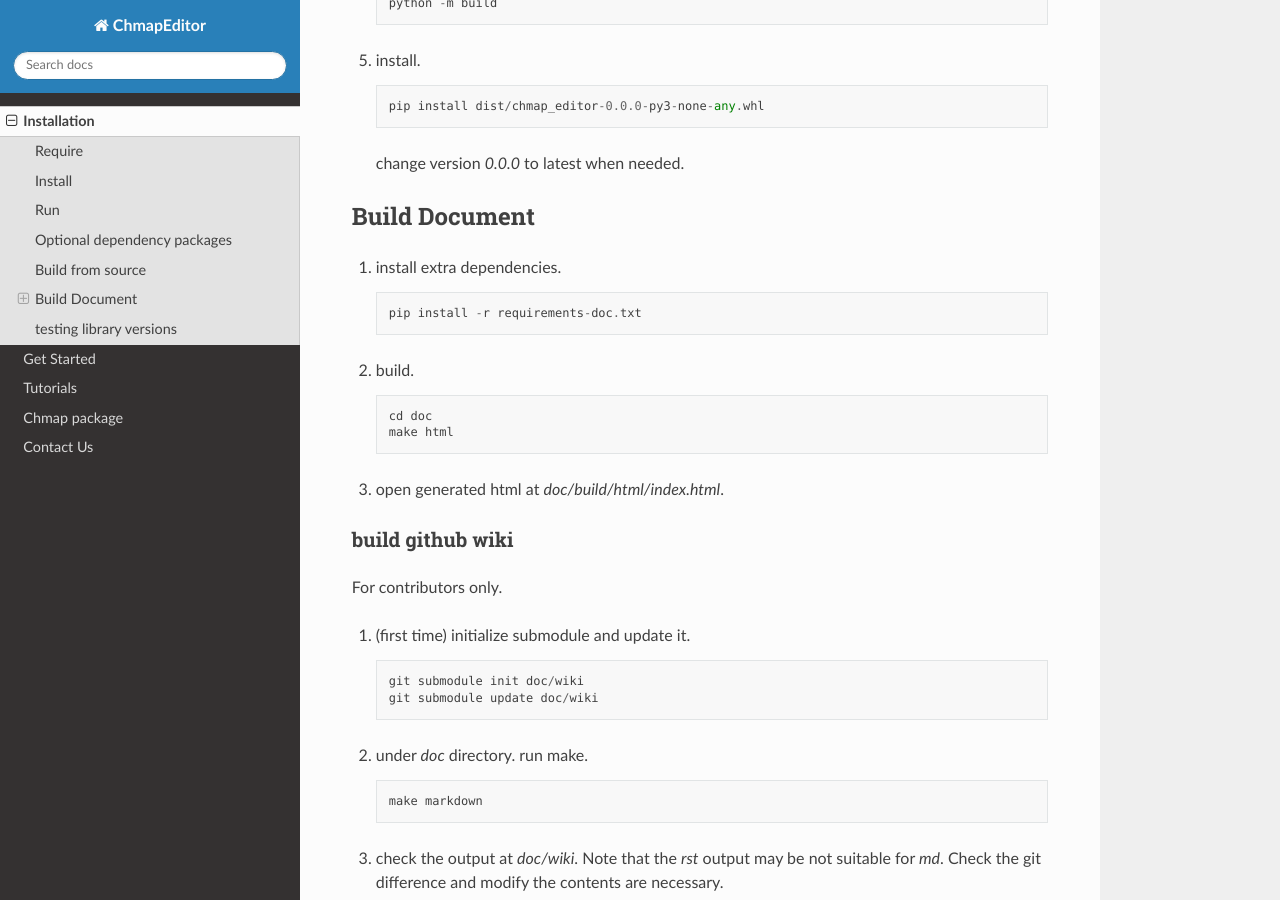
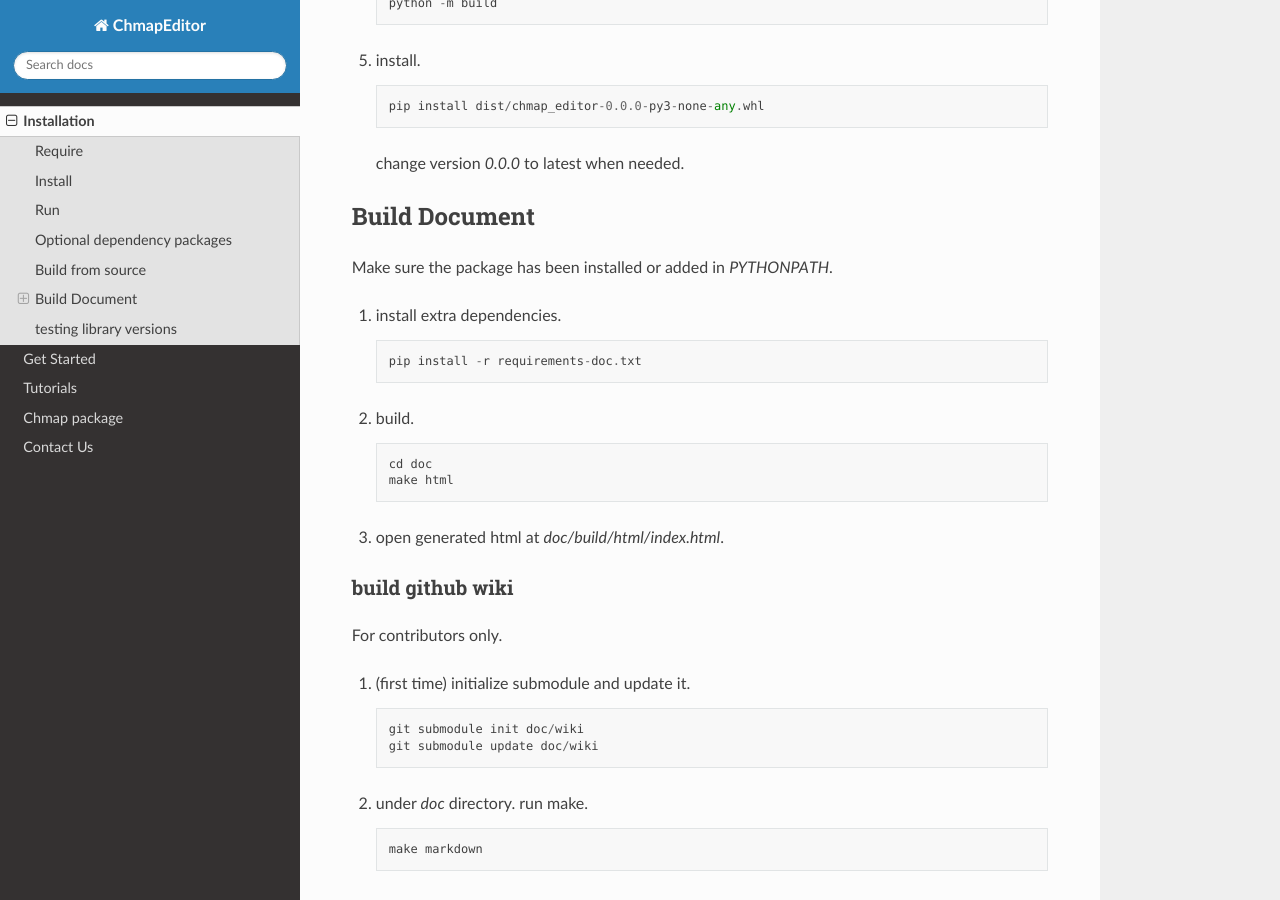
Before and after one commit to AntonioST/NeuroCarto, a Sphinx documentation site: the page built from doc/source/install.rst, in a window 1280 px wide and 900 px high, scrolled down 1202 px. Built offline with Sphinx 7.4.7 and the Read the Docs theme 2.0.0, drawn with Linux system fonts in a browser that asks for light colours.

Commit message:
update document

```diff
--- a/doc/source/install.rst
+++ b/doc/source/install.rst
@@ -62,6 +62,8 @@ Build from source
 Build Document
 --------------
 
+Make sure the package has been installed or added in `PYTHONPATH`.
+
 1. install extra dependencies. ::
 
     pip install -r requirements-doc.txt
```
